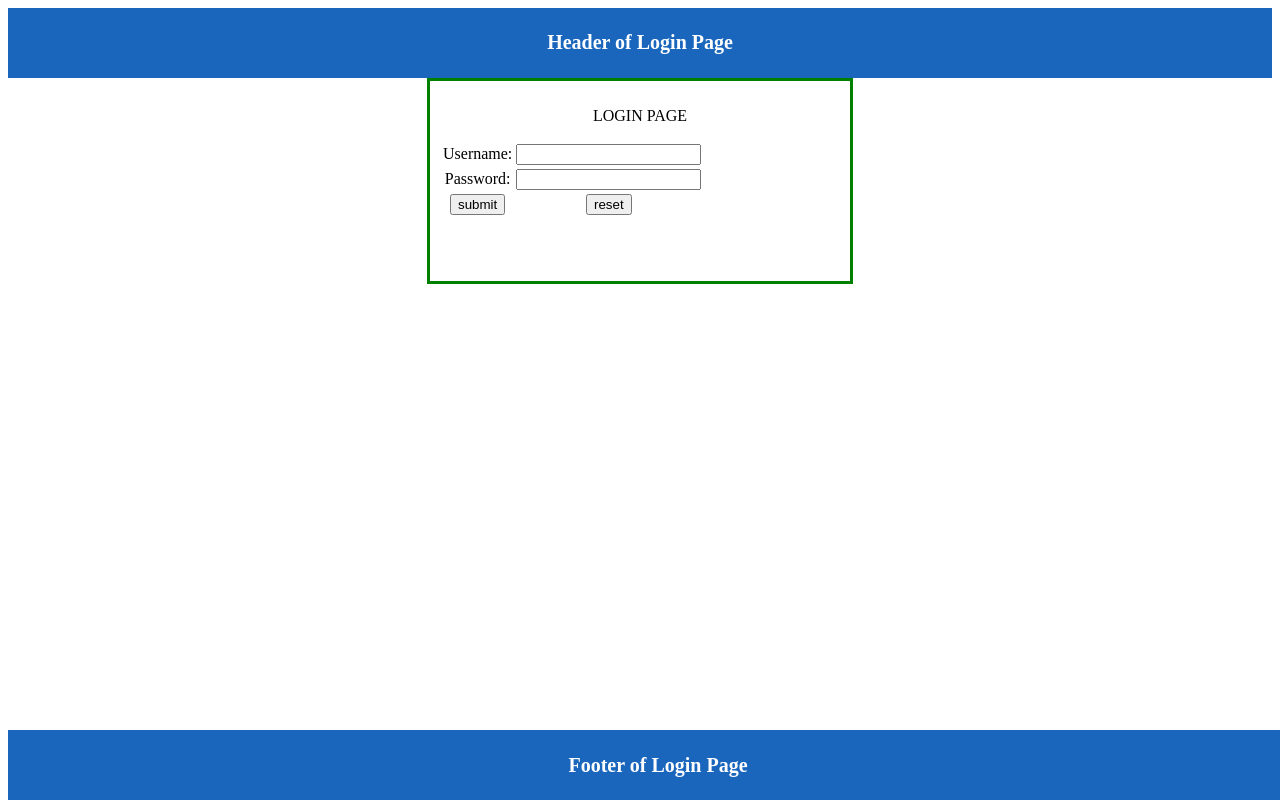
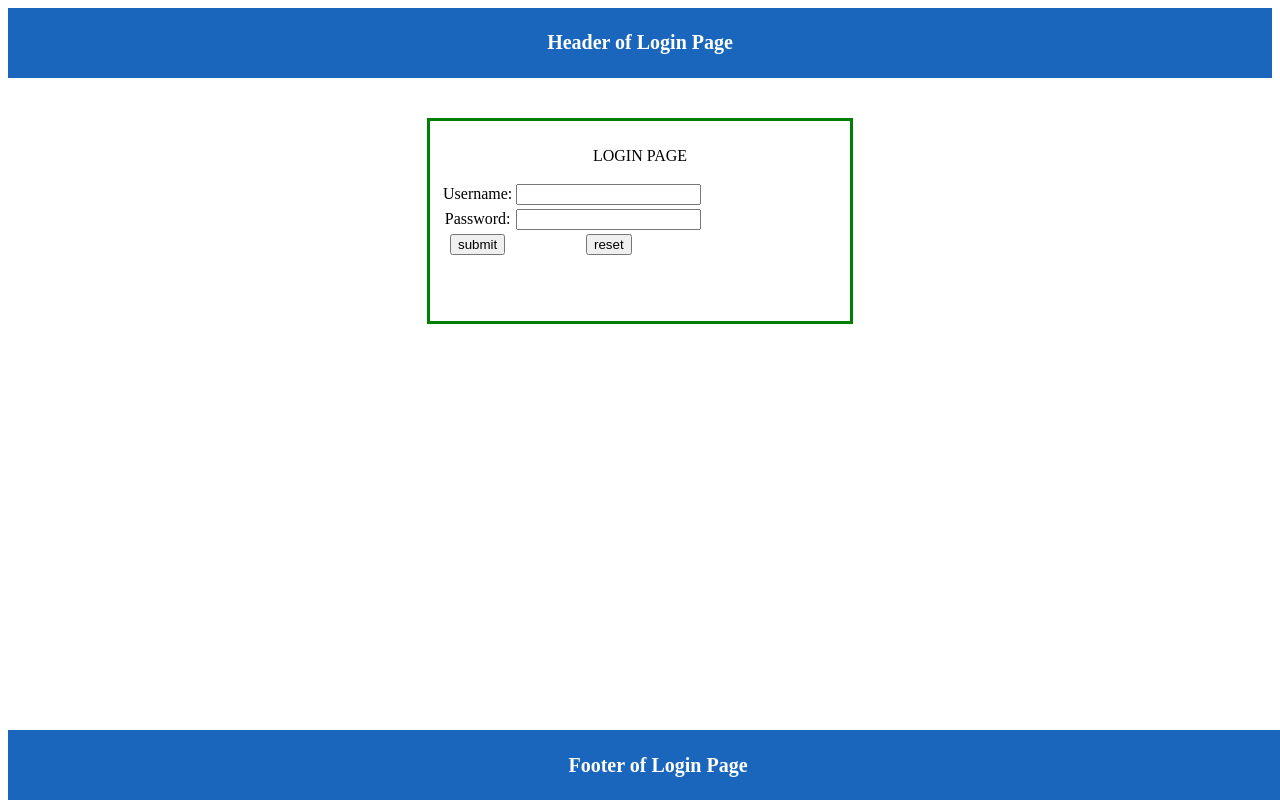
Before and after one commit to makshara/Task1-a-login-page1, an Angular app in the folder login-page/: page / in a window 1280 px wide. Built offline with nearby package versions, Linux system fonts and the light colour scheme.

Commit message:
alignment-fix-commit

```diff
--- a/login-page/src/app/app-routing.module.ts
+++ b/login-page/src/app/app-routing.module.ts
@@ -4,7 +4,7 @@ import { LoginComponent } from './login/login.component';
 import { SubmitButtonComponent } from './submit-button/submit-button.component';
 
 const routes: Routes = [
-  {path: 'submitpage',component:SubmitButtonComponent},
+  {path: 'home/submitpage',component:SubmitButtonComponent},
   {path: 'home',component:LoginComponent},
   {path: '',component:LoginComponent},
 
--- a/login-page/src/app/app.component.html
+++ b/login-page/src/app/app.component.html
@@ -1,7 +1,7 @@
 <app-header></app-header>
 
 
+<div style="padding-bottom: 40px;"></div>
+<router-outlet></router-outlet>
+
 <app-footer></app-footer>
-
-
-<router-outlet></router-outlet>
--- a/login-page/src/app/login/login.component.css
+++ b/login-page/src/app/login/login.component.css
@@ -1,4 +1,5 @@
 .box{
+
     border: 3px solid green ;
     max-width: 400px;
     right: 20px;
--- a/login-page/src/app/login/login.component.ts
+++ b/login-page/src/app/login/login.component.ts
@@ -12,6 +12,7 @@ export class LoginComponent {
   btnClick(): void{
     console.log("button clicked",this.fname);
     console.log("Length of the pwd:",(this.fpassword.length));
+    //this.router.navigateByUrl('/user');
   }
 
   btnReset(){
```
